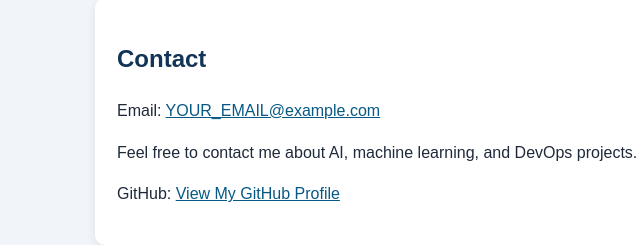
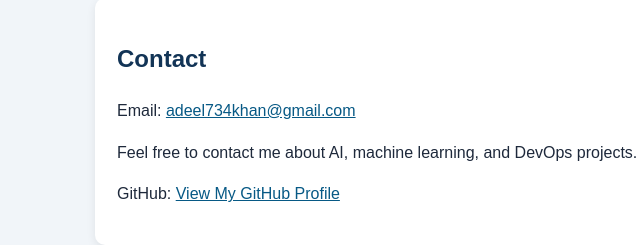
Before and after one commit to Adeel-Khan11/devops-a2-FA23-BAI-017, a plain HTML site: page index.html in a window 1280 px wide. Shown: the part 745-990 px from the top of the page, 140-780 px from the left. Drawn offline with Linux system fonts and the light colour scheme.

Commit message:
Update index.html
update the email address

```diff
--- a/index.html
+++ b/index.html
@@ -35,7 +35,12 @@
 
     <section class="card">
         <h2>Contact</h2>
-        <p>Email: <a href="mailto:adeel734khan@gmail.com">YOUR_EMAIL@example.com</a></p>
+        <p>
+    Email:
+    <a href="mailto:adeel734khan@gmail.com">
+        adeel734khan@gmail.com
+    </a>
+</p>
 <p>Feel free to contact me about AI, machine learning, and DevOps projects.</p>
         <p>
             GitHub:
```
